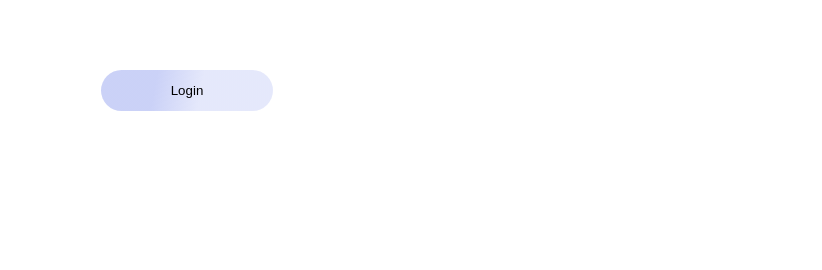
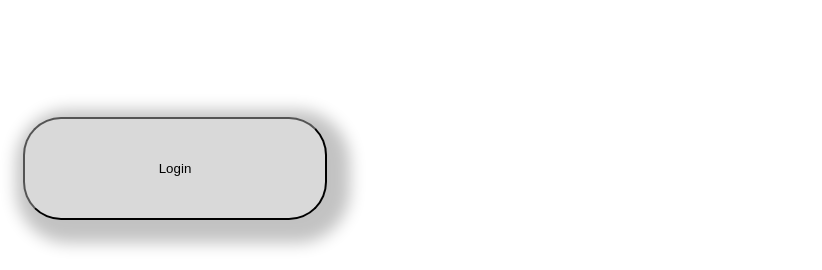
Before and after one commit to Luqmaan2/A_app-web, a React (Create React App) app: page / in a window 1280 px wide. Shown: the part 433-703 px from the top of the page, without its empty margins (0-822 px from the left). Built offline with nearby package versions, Linux system fonts and the light colour scheme.

Commit message:
Update styles.css

```diff
--- a/src/styles.css
+++ b/src/styles.css
@@ -22,17 +22,13 @@ margin-top: 10px;
 
 }
 .Loginbtn{
-               position: absolute;
-width: 172px;
-height: 41px;
-left: 101px;
-top: 503px;
+   position: absolute;
+width: 304px;
+height: 103px;
+left: 23px;
+top: 550px;
 
-background: linear-gradient(100.6deg, rgba(124, 141, 235, 0.4) 31.69%, rgba(124, 141, 235, 0.2) 57.88%);
-backdrop-filter: blur(70px);
-/* Note: backdrop-filter has minimal browser support */
-
-border-radius: 70px;
-border: 0;
-
+background: #D9D9D9;
+box-shadow: 8px 8px 16px 15px rgba(0, 0, 0, 0.24);
+border-radius: 38px;
 }
```
